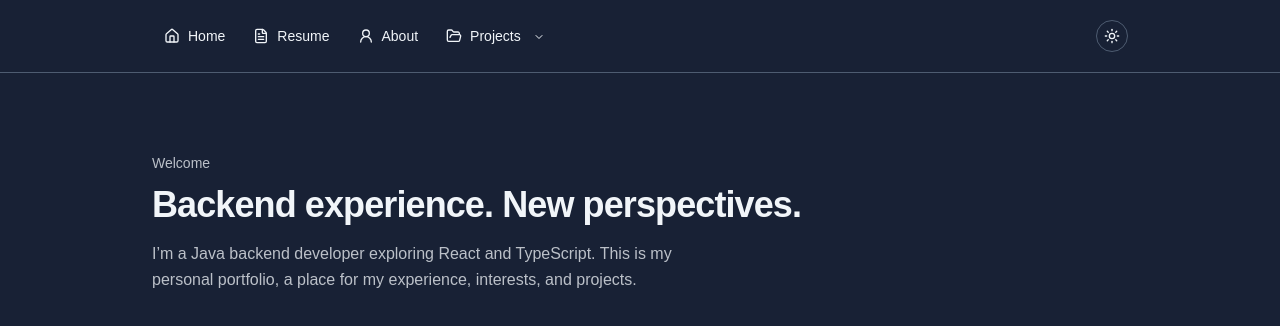
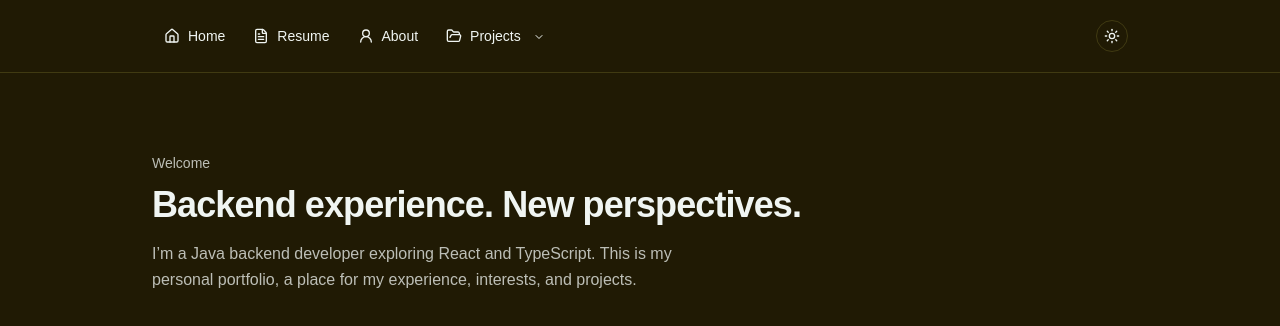
Before and after one commit to Jovanny02/resume-site, a React (Vite) app: page / in a window 1280 px wide. Shown: the top 326 px of the page. Built offline with nearby package versions, Linux system fonts and the light colour scheme.

Commit message:
update color scheme

```diff
--- a/index.html
+++ b/index.html
@@ -1,5 +1,5 @@
 <!doctype html>
-<html lang="en" class="dark">
+<html lang="en">
   <head>
     <meta charset="UTF-8" />
     <link rel="icon" type="image/svg+xml" href="/vite.svg" />
--- a/src/index.css
+++ b/src/index.css
@@ -55,11 +55,11 @@
 :root {
   color-scheme: light;
   /* Your palette: "text" maps to shadcn's "foreground". */
-  --background: oklch(86.61% 0.029 266.34);
-  --foreground: oklch(14.18% 0.012 244.94);
-  --primary: oklch(14.18% 0.012 244.94);
-  --secondary: oklch(60.83% 0.038 256.39);
-  --accent: oklch(60.6% 0.13 236.49);
+  --foreground: oklch(16.17% 0.010 158.69);
+  --background: oklch(96.90% 0.030 94.34);
+  --primary: oklch(47.14% 0.117 142.14);
+  --secondary: oklch(90.26% 0.063 101.62);
+  --accent: oklch(38.96% 0.121 142.95);
 
   /* Text on filled controls needs contrast with its specific surface. */
   --primary-foreground: var(--background);
@@ -82,7 +82,7 @@
   --border: color-mix(in srgb, var(--secondary) 55%, var(--background));
   --input: color-mix(in srgb, var(--secondary) 80%, var(--background));
   --ring: var(--primary);
-  --destructive: oklch(0.577 0.245 27.325);
+  --destructive: oklch(54.72% 0.182 16.88);
 
   /* Reserved for future charts and sidebar components. */
   --chart-1: var(--primary);
@@ -106,11 +106,11 @@
 .dark {
   color-scheme: dark;
   /* Your exact dark palette. */
-  --background: oklch(24.96% 0.04 265.12);
-  --foreground: oklch(96.83% 0.007 247.9);
-  --primary: oklch(96.83% 0.007 247.9);
-  --secondary: oklch(55.74% 0.039 256.4);
-  --accent: oklch(75.85% 0.137 231.62);
+  --foreground: oklch(96.55% 0.007 160.08);
+  --background: oklch(21.91% 0.038 94.64);
+  --primary: oklch(81.78% 0.110 142.68);
+  --secondary: oklch(39.69% 0.067 102.19);
+  --accent: oklch(89.66% 0.118 144.84);
 
   --primary-foreground: var(--background);
   --secondary-foreground: #ffffff;
@@ -131,7 +131,7 @@
   --border: color-mix(in srgb, var(--secondary) 70%, var(--background));
   --input: var(--secondary);
   --ring: var(--primary);
-  --destructive: oklch(0.704 0.191 22.216);
+  --destructive: oklch(57.58% 0.183 15.51);
 
   /* Repeat aliases so they resolve against this mode's palette. */
   --chart-1: var(--primary);
```
